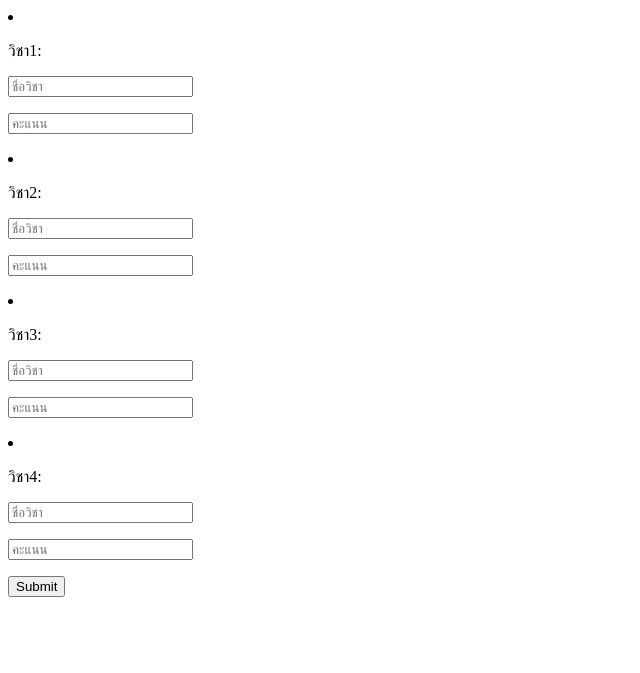
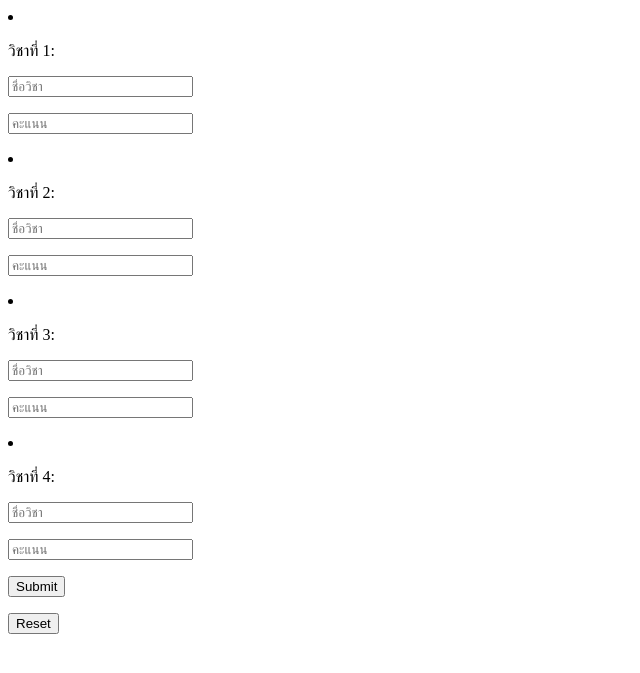
Before and after one commit to KannawatSriputto09/WebAnalyze_Handsomeslip, a Flask app: page / in a window 1280 px wide. Shown: the top 673 px of the page, without its empty margins (0-640 px from the left). Run offline with Flask 3, Linux system fonts and the light colour scheme.

Commit message:
Update index.html

```diff
--- a/PSCPproject/templates/index.html
+++ b/PSCPproject/templates/index.html
@@ -4,31 +4,43 @@
     <meta charset="UTF-8">
     <meta http-equiv="X-UA-Compatible" content="IE=edge">
     <meta name="viewport" content="width=device-width, initial-scale=1.0">
+    <link rel="stylesheet" href="static\css\style.css">
     <title>Document</title>
 </head>
 <body>
-    <form action="" method="POST" style="transition: .5s;">
+    <form action="" method="POST">
         <li>
-            <p>วิชา1:</p>
+            <div class="subject1">
+                <p>วิชาที่ 1:</p>
                 <p><input type="text" name="subject1" placeholder="ชื่อวิชา" /></p>
                 <p><input type="text" name="cal1" placeholder="คะแนน" /></p>
+            </div>
         </li>
         <li>
-            <p>วิชา2:</p>
+            <div>
+                <p>วิชาที่ 2:</p>
                 <p><input type="text" name="subject2" placeholder="ชื่อวิชา" /></p>
                 <p><input type="text" name="cal2" placeholder="คะแนน" /></p>
+            </div>
         </li>
         <li>
-            <p>วิชา3:</p>
+            <div>
+                <p>วิชาที่ 3:</p>
                 <p><input type="text" name="subject3" placeholder="ชื่อวิชา" /></p>
                 <p><input type="text" name="cal3" placeholder="คะแนน" /></p>
+            </div>
         </li>
         <li>
-            <p>วิชา4:</p>
+            <div>
+                <p>วิชาที่ 4:</p>
                 <p><input type="text" name="subject4" placeholder="ชื่อวิชา"/></p>
                 <p><input type="text" name="cal4" placeholder="คะแนน" /></p>
+            </div>
         </li>
         <p><input type="submit" value="Submit"/></p>
+        <p><input type="reset" value="Reset"></p>
+
+        <img src={{plot_url}}>
     </form>
 </body>
 </html>
```
Lines whose indentation alone changed are shown as unchanged.
